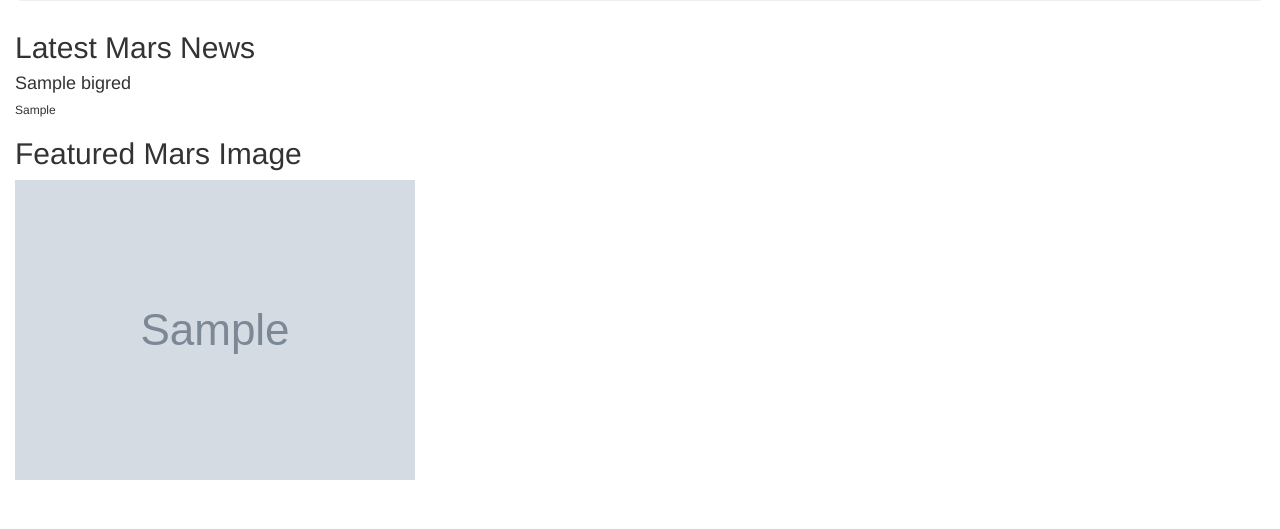
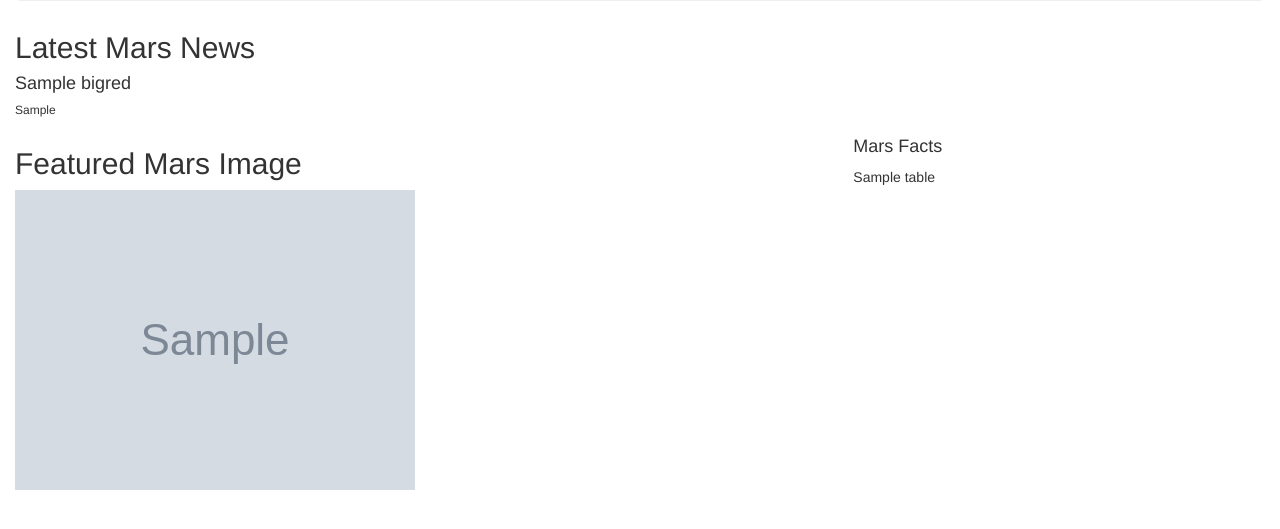
Before and after one commit to jordan-gilmartin/web-scraping-challenge, a Flask app: page / in a window 1280 px wide. Shown: the part 255-784 px from the top of the page. Run offline with Flask 2, Linux system fonts and the light colour scheme; grey boxes marked "Sample" are stand-in pictures; a database or web service that is not in the repository returns one stand-in record (values such as "Sample title"); some libraries are stand-ins or nearby versions.

Commit message:
finished Featured Image and Table for index.html

```diff
--- a/Missions_to_Mars/templates/index.html
+++ b/Missions_to_Mars/templates/index.html
@@ -9,23 +9,47 @@
   <link rel="stylesheet" href="https://maxcdn.bootstrapcdn.com/bootstrap/3.3.7/css/bootstrap.min.css">
 </head>
 
+
+
+<!-- Header and Initial Section with Title / Paragraph -->
 <body>
   <div class="container-fluid">
     <div class="jumbotron text-center">
       <h1>Mission to Mars</h1>
       <p><a class="btn btn-primary btn-lg" href="/scrape" role="button">Scrape New Data</a></p>
     </div>
-    <h2>Latest Mars News</h2>
-    <h4>{{ mars_data.title }}</h4>
-    <h6>{{ mars_data.p }}</h6>
-    <h2>Featured Mars Image</h2>
-    <img src="{{ mars_data.featured_image_url }}" alt="Mars">
+    <div>
+      <h2>Latest Mars News</h2>
+      <h4>{{ mars_data.title }}</h4>
+      <h6>{{ mars_data.p }}</h6>
+    </div>
+
+
+    <!-- Featured Image -->
+    <div class="row">
+      <div class="col-md-8">
+        <h2>Featured Mars Image</h2>
+        <img src="{{ mars_data.featured_image_url }}" alt="Dusty Space Cloud">
+      </div>
+
+      <!-- Table -->
+      <div class="col-md-4">
+        <div class="row">
+          <h4>Mars Facts</h4>
+          {{ mars_data.table | safe }}
+        </div>
+      </div>
+    </div>
+
+
+
 
 
 
 
   </div>
-  </div>
+
+
 </body>
 
 </html>
```
